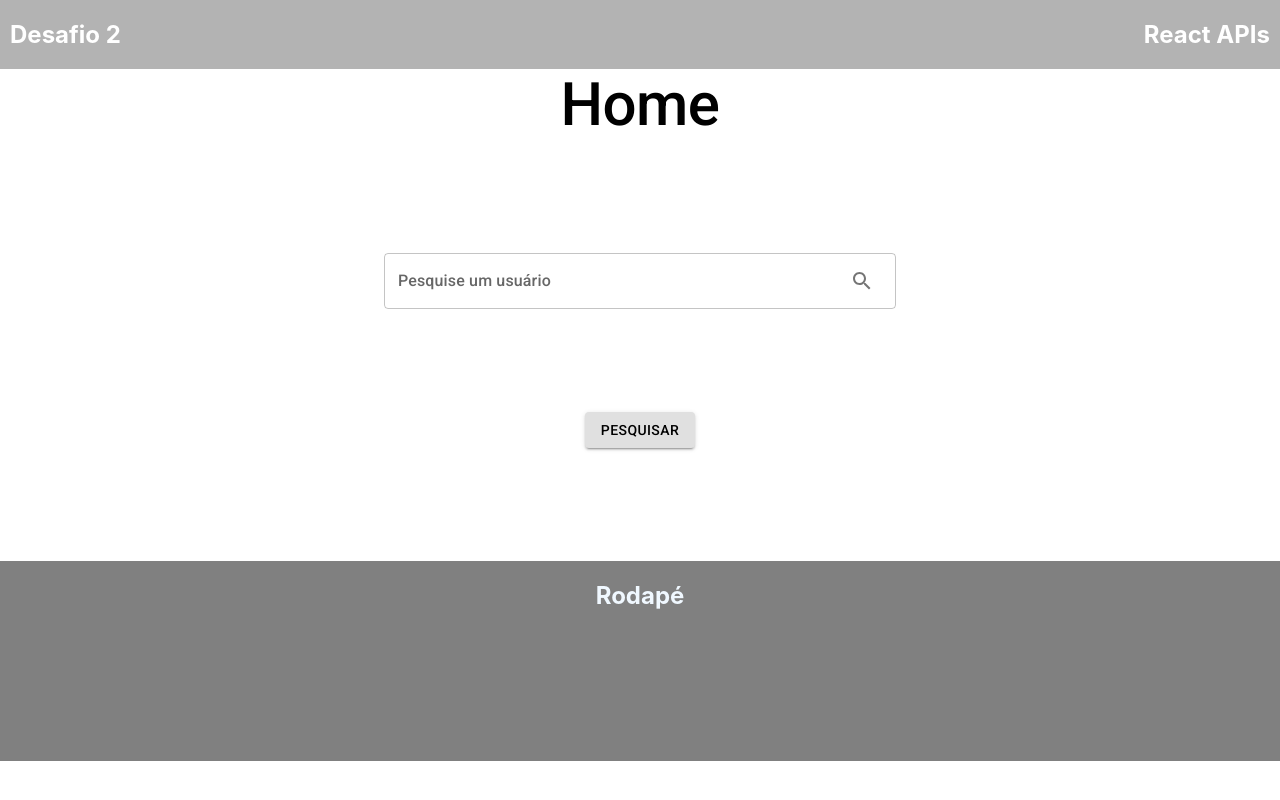
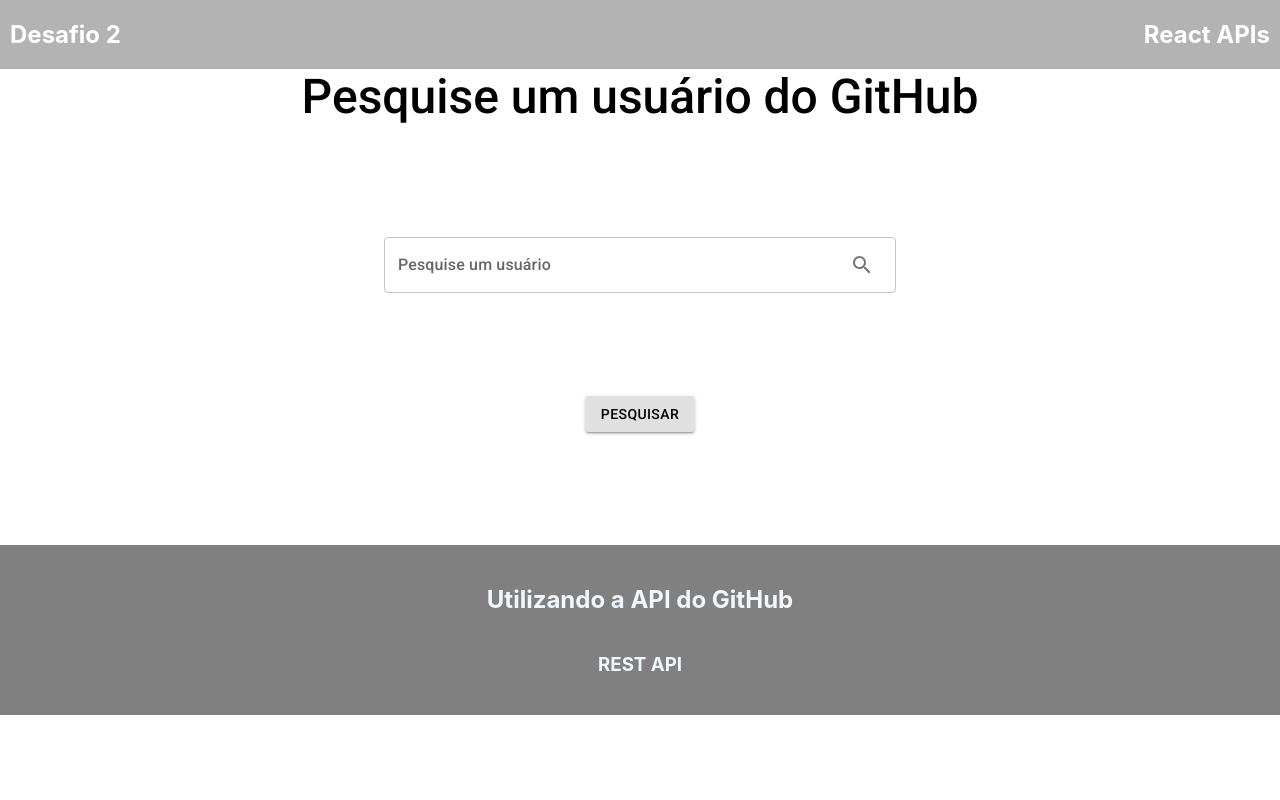
Before and after one commit to MatheysJ/Continuacao_Desafio2, a React (Create React App) app: page / in a window 1280 px wide. Built offline with nearby package versions, Linux system fonts and the light colour scheme.

Commit message:
Requisição à API funcionando, resposta em console atualmente.

```diff
--- a/src/components/Footer/index.jsx
+++ b/src/components/Footer/index.jsx
@@ -4,7 +4,8 @@
 function Footer(){
     return(
         <div className='Rodape'>
-            <h2>Rodapé</h2>
+            <h2>Utilizando a API do GitHub</h2>
+            <h3>REST API</h3>
         </div>
     );
 }
--- a/src/components/Footer/style.css
+++ b/src/components/Footer/style.css
@@ -1,7 +1,10 @@
 .Rodape {
     background-color: gray;
     justify-content: center;
-    height: 200px;
+    height: 150px;
     display: flex;
     color: aliceblue;
+    flex-direction: column;
+    align-items: center;
+    padding: 10px;
 }
--- a/src/paginas/Home/index.jsx
+++ b/src/paginas/Home/index.jsx
@@ -3,18 +3,18 @@
 import "./style.css";
 import '@fontsource/roboto/500.css';
 import SearchIcon from '@mui/icons-material/Search';
+import { Buscar } from "../../API";
 
-function Home(onSubmit) {
+function Home() {
   const [usuario, setUsuario] = useState("");
 
   return (
     <div>
-      <Typography variant="h2" align="center">Home</Typography>
+      <Typography variant="h3" align="center" className="titulo">Pesquise um usuário do GitHub</Typography>
 
       <form
         onSubmit={(event) => {
           event.preventDefault();
-          onSubmit({ usuario });
         }}
       >
         <div className="container">
@@ -22,7 +22,6 @@
             value={usuario}
             onChange={(event) => {
               setUsuario(event.target.value);
-              console.log(usuario);
             }}
             id="standard-basic"
             label="Pesquise um usuário"
@@ -32,7 +31,7 @@
 
             InputProps={{endAdornment: (
               <InputAdornment position="end">
-                <IconButton>
+                <IconButton onClick={() => Buscar(usuario)}>
                   <SearchIcon />
                 </IconButton>
               </InputAdornment>
@@ -40,7 +39,7 @@
 
           />
 
-          <Button type="submit" variant="contained" color="inherit">
+          <Button type="submit" variant="contained" color="inherit" onClick={() => Buscar(usuario)}>
             Pesquisar
           </Button>
         </div>
--- a/src/paginas/Home/style.css
+++ b/src/paginas/Home/style.css
@@ -1,3 +1,7 @@
+.titulo{
+    margin-top: 50px;
+}
+
 .container{
     display: flex;
     justify-content: space-evenly;
```
